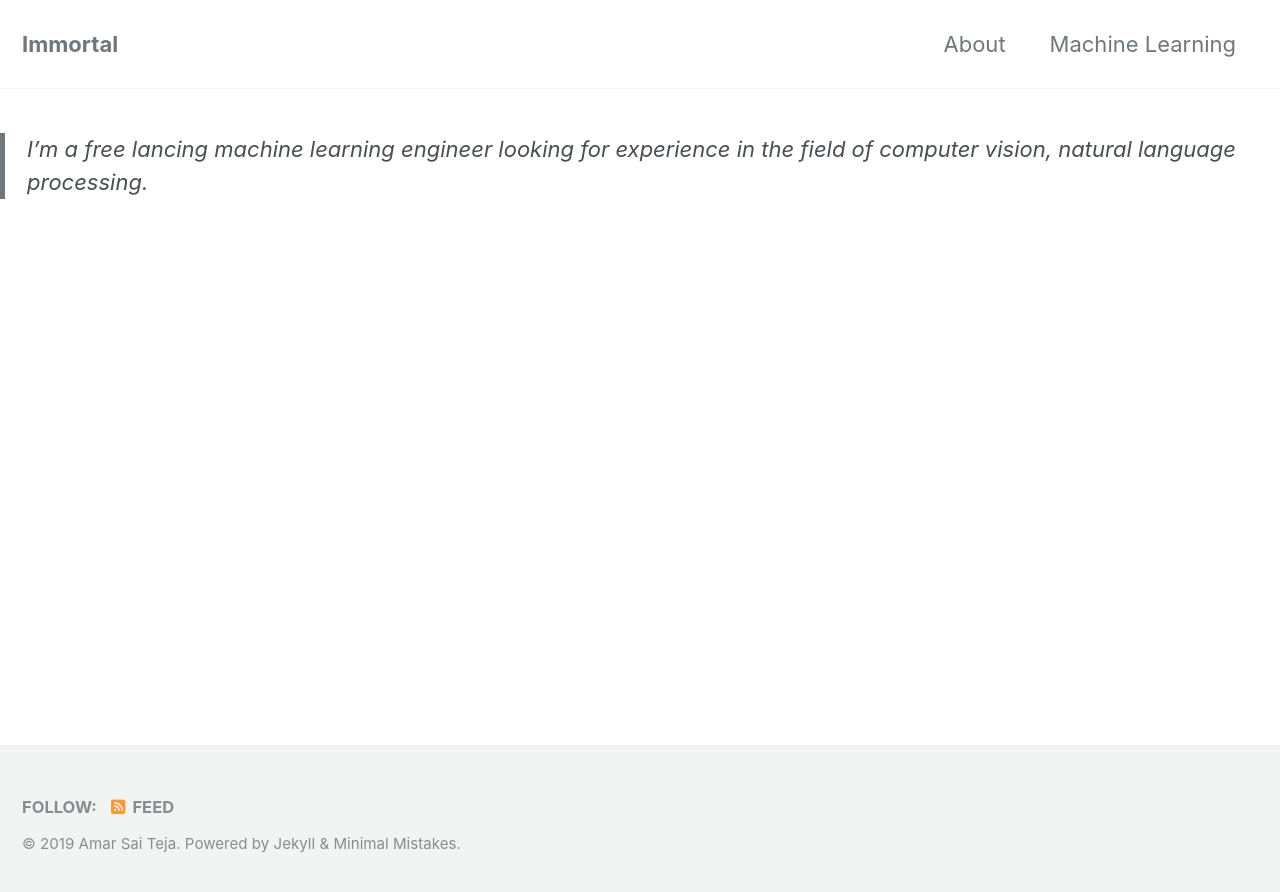
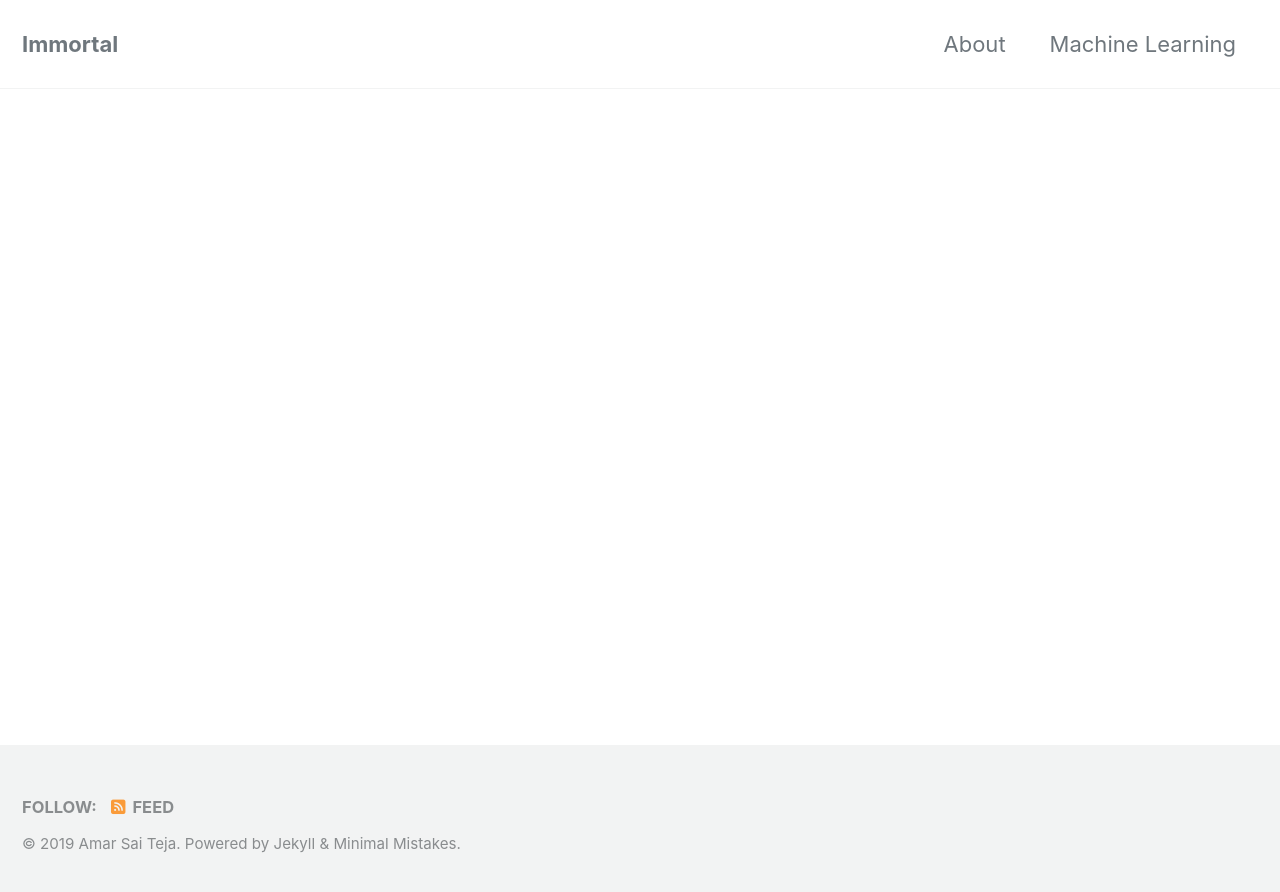
Before and after one commit to Immortalv5/Immortalv5.github.io, a Jekyll site: the page built from _pages/about.md, in a window 1280 px wide. Shown: the top 892 px of the page. Built offline with Jekyll 4.4.1, drawn with Linux system fonts in a browser that asks for light colours; cached includes are drawn as plain includes; nearby versions of some CDN libraries; our own code applies the rules of GitHub Pages for plain Markdown files.

Commit message:
Update about.md

```diff
--- a/_pages/about.md
+++ b/_pages/about.md
@@ -4,5 +4,3 @@ permalink: /about/
 header:
   image: "/images/bio-pic.jpg"
 ---
-
-> I'm a free lancing machine learning engineer looking for experience in the field of computer vision, natural language processing.
```
